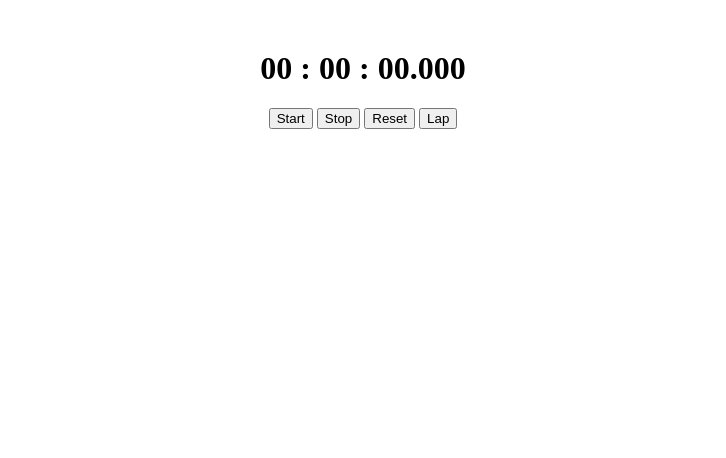
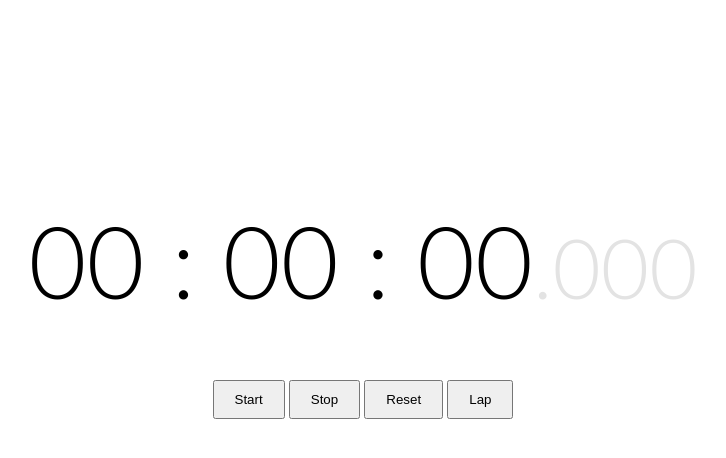
Before and after one commit to 7ananDlshad/iq-bootcamp-stopwatch-codealong, a plain HTML site: page index.html in a window 1280 px wide. Shown: the whole page, without its empty margins (277-1003 px from the left). Drawn offline with Linux system fonts and the light colour scheme.

Commit message:
added style

```diff
--- a/index.html
+++ b/index.html
@@ -5,14 +5,7 @@
     <meta charset="UTF-8">
     <meta name="viewport" content="width=device-width, initial-scale=1.0">
     <title>Stopwatch</title>
-    <style>
-        main {
-            width: 600px;
-            margin: 50px auto;
-            text-align: center;
-        }
-    </style>
-    <link rel="stylesheet" href="sstyle.css">
+    <link rel="stylesheet" href="style.css">
 </head>
 
 <body>
```
